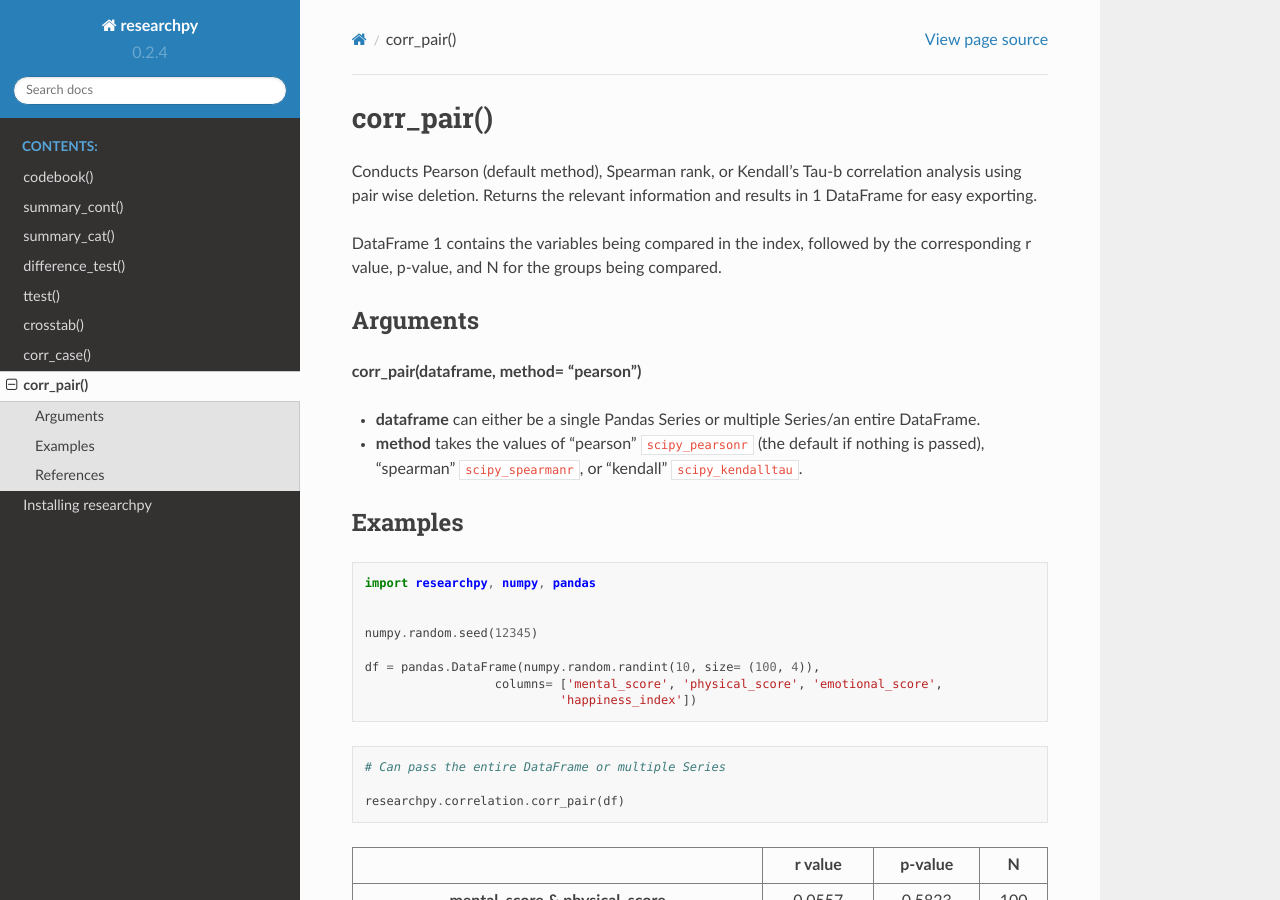
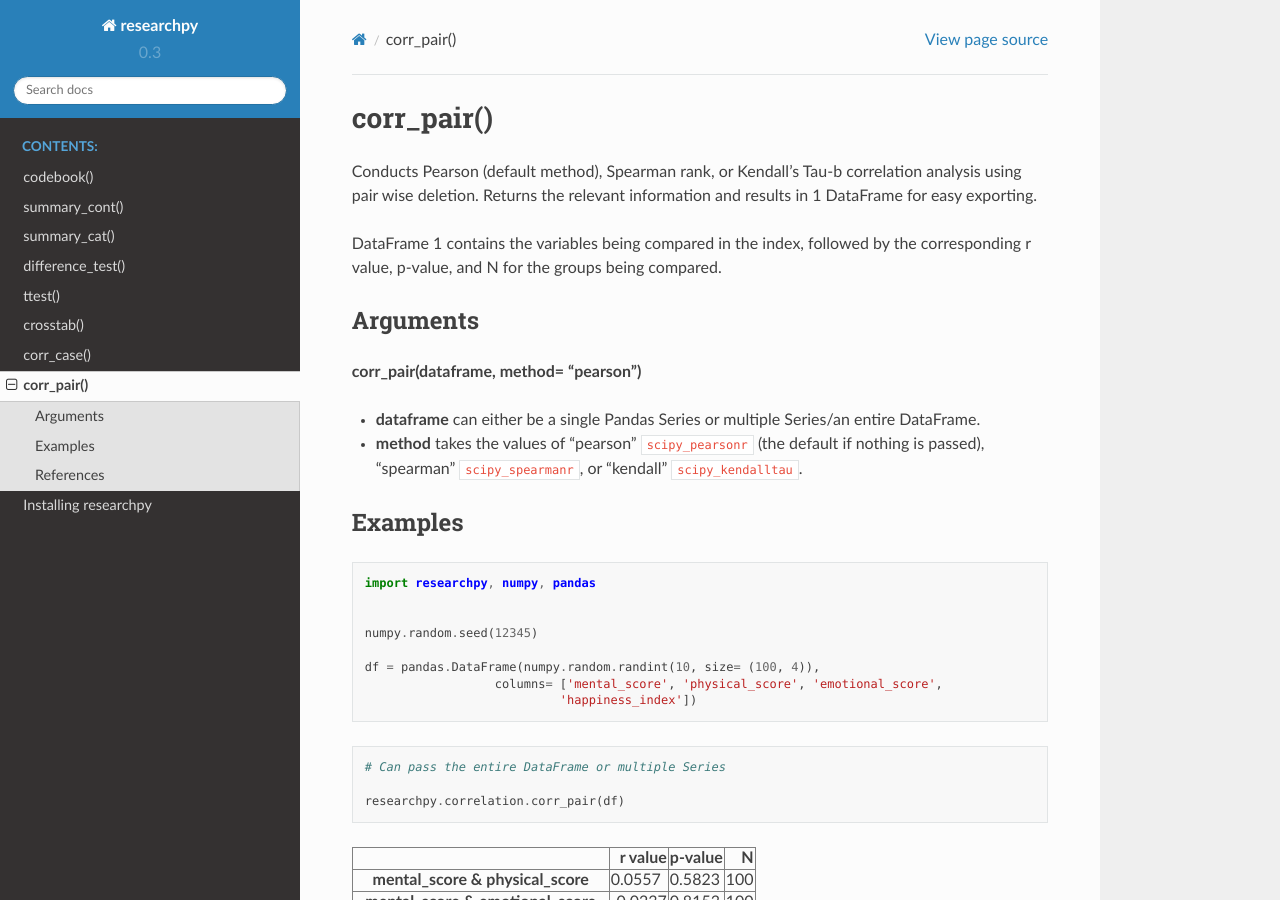
Before and after one commit to researchpy/documentation, a Sphinx documentation site: the page built from source/corr_pair_documentation.rst, in a window 1280 px wide and 900 px high. Built offline with Sphinx 7.4.7 and the Read the Docs theme 2.0.0, drawn with Linux system fonts in a browser that asks for light colours; cross-references to code outside the pages are shown as plain code.

Commit message:
Update conf.py

```diff
--- a/source/conf.py
+++ b/source/conf.py
@@ -24,9 +24,9 @@ copyright = '2018-2021, Corey Bryant'
 author = 'Corey Bryant'
 
 # The short X.Y version
-version = '0.2.4'
+version = '0.3'
 # The full version, including alpha/beta/rc tags
-release = '0.2.4'
+release = '0.3'
 
 
 # -- General configuration ---------------------------------------------------
@@ -96,8 +96,8 @@ html_theme = 'sphinx_rtd_theme'
 # so a file named "default.css" will overwrite the builtin "default.css".
 html_static_path = ['_static']
 
-def setup(app):
-    app.add_stylesheet("my-styles.css")
+#def setup(app):
+#    app.add_stylesheet("my-styles.css")
 
 # Custom sidebar templates, must be a dictionary that maps document names
 # to template names.
```
